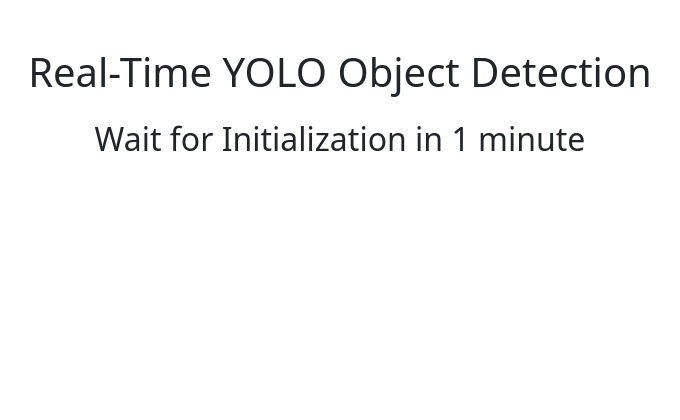
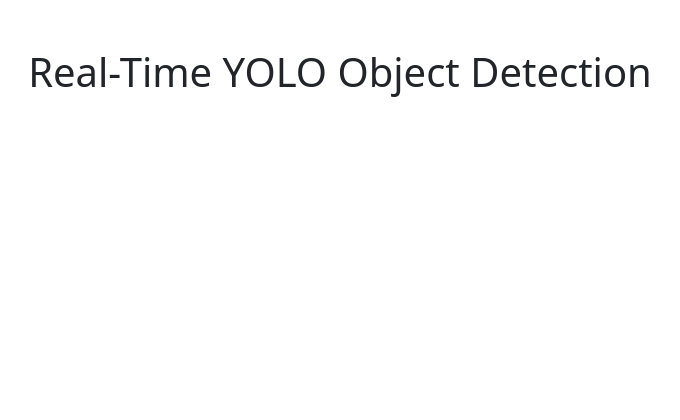
Before and after one commit to kevinherijanto24/lsddetection, a Flask app: page / in a window 1280 px wide. Shown: the top 420 px of the page, without its empty margins (300-980 px from the left). Run offline with Flask 3, Linux system fonts and the light colour scheme; some libraries are stand-ins or nearby versions.

Commit message:
add model

```diff
--- a/templates/index.html
+++ b/templates/index.html
@@ -15,7 +15,6 @@
 <body>
     <div class="container my-5">
         <h1 class="text-center mb-4">Real-Time YOLO Object Detection</h1>
-        <h2 class="text-center mb-4">Wait for Initialization in 1 minute</h2>
         <div class="row justify-content-center">
             <div class="col-md-8">
                 <div class="ratio ratio-4x3">
```
